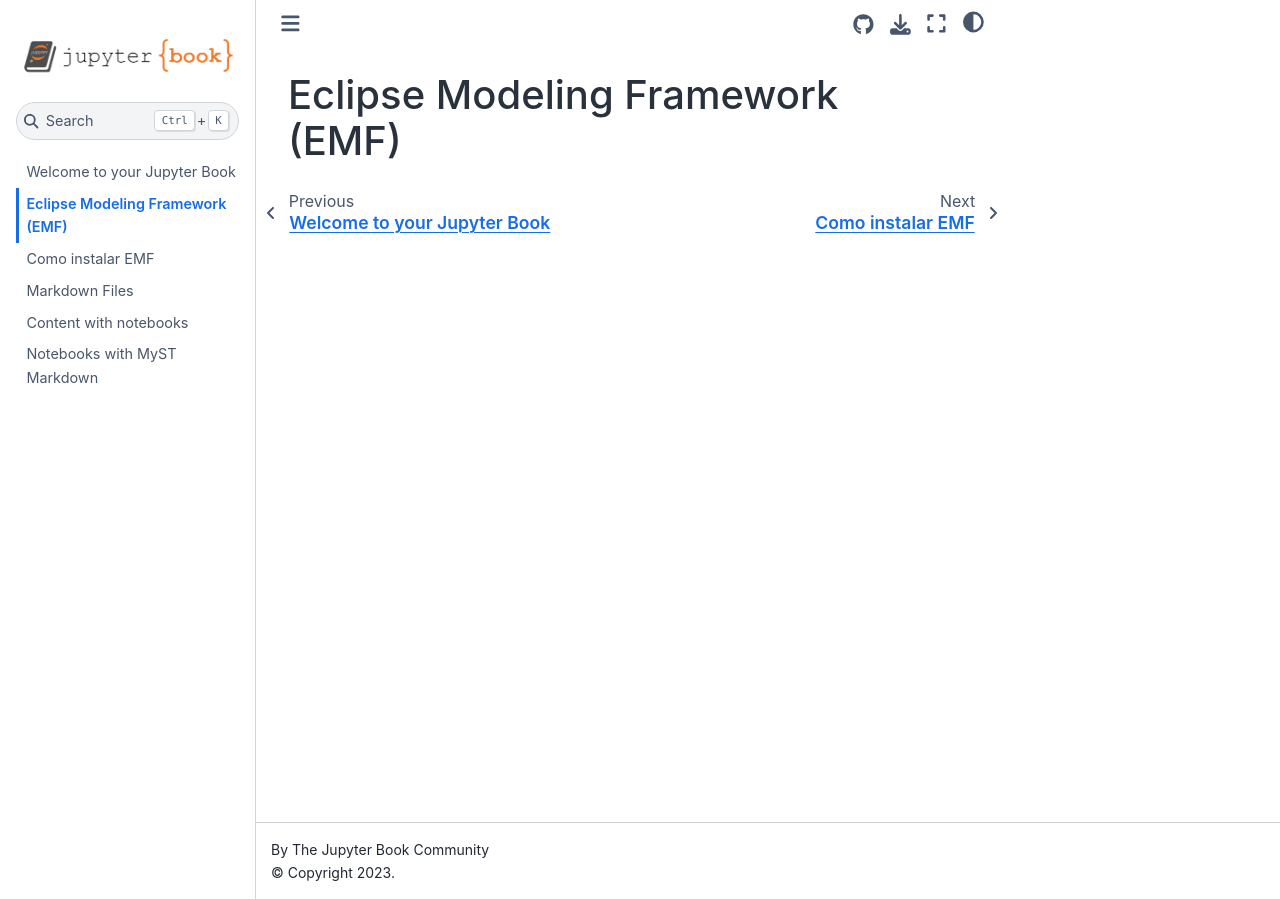
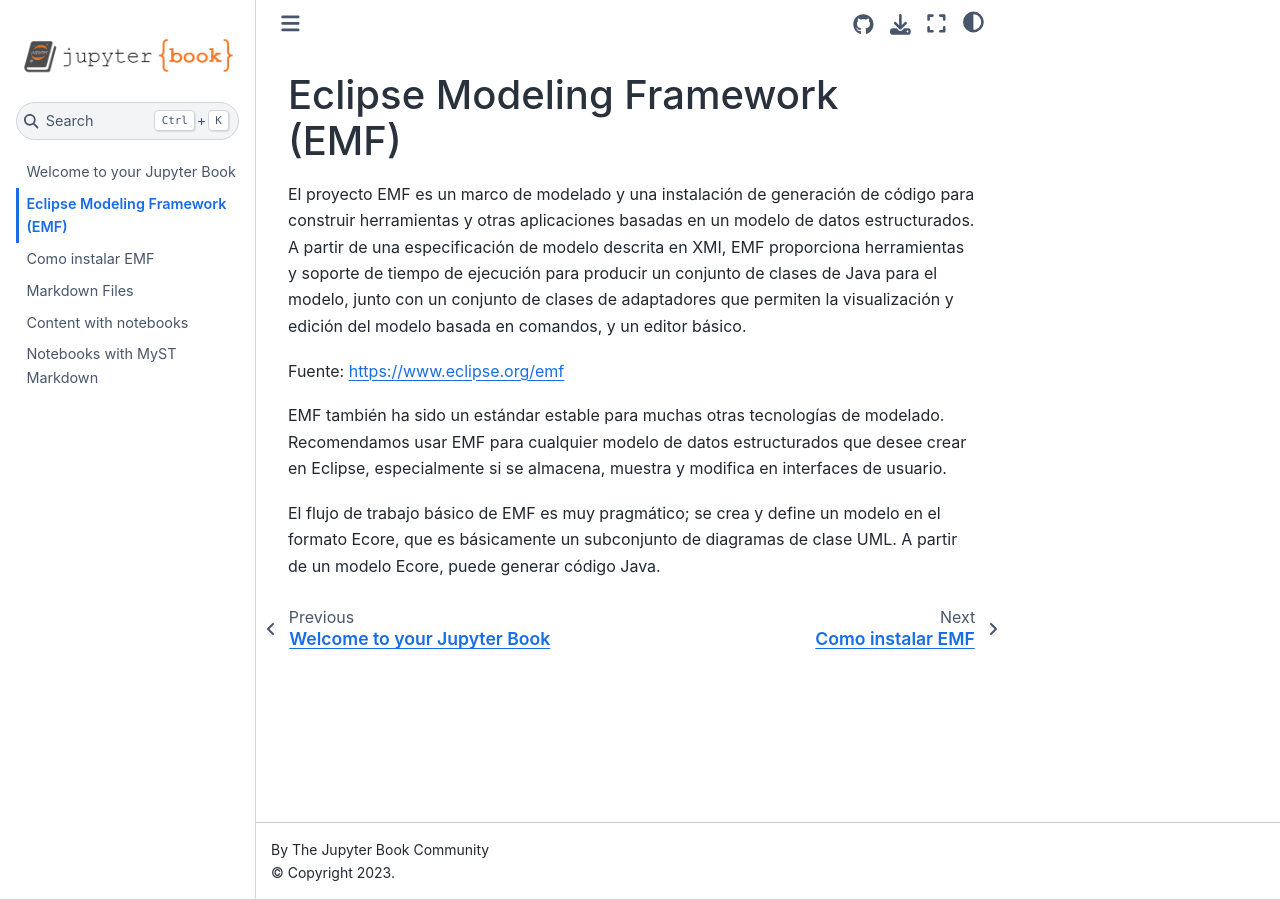
Before and after one commit to JannethGS2610/GuiaEMF, a Jupyter Book: the page built from Concepto.md, in a window 1280 px wide. Built offline with Jupyter Book 1.0.4 settings and Sphinx 7.4.7 and the Sphinx Book theme 1.1.4, drawn with Linux system fonts in a browser that asks for light colours.

Commit message:
actualiza

```diff
--- a/Concepto.md
+++ b/Concepto.md
@@ -1 +1,9 @@
 # Eclipse Modeling Framework (EMF)
+<p> El proyecto EMF es un marco de modelado y una instalación de generación de código para construir herramientas y otras aplicaciones basadas en un modelo de datos estructurados. A partir de una especificación de modelo descrita en XMI, EMF proporciona herramientas y soporte de tiempo de ejecución para producir un conjunto de clases de Java para el modelo, junto con un conjunto de clases de adaptadores que permiten la visualización y edición del modelo basada en comandos, y un editor básico. </p>
+
+Fuente: https://www.eclipse.org/emf
+
+
+EMF también ha sido un estándar estable para muchas otras tecnologías de modelado. Recomendamos usar EMF para cualquier modelo de datos estructurados que desee crear en Eclipse, especialmente si se almacena, muestra y modifica en interfaces de usuario.
+
+El flujo de trabajo básico de EMF es muy pragmático; se crea y define un modelo en el formato Ecore, que es básicamente un subconjunto de diagramas de clase UML. A partir de un modelo Ecore, puede generar código Java.
```
Also changed, not shown: images/1.jpg (added), images/2.jpg (added).
